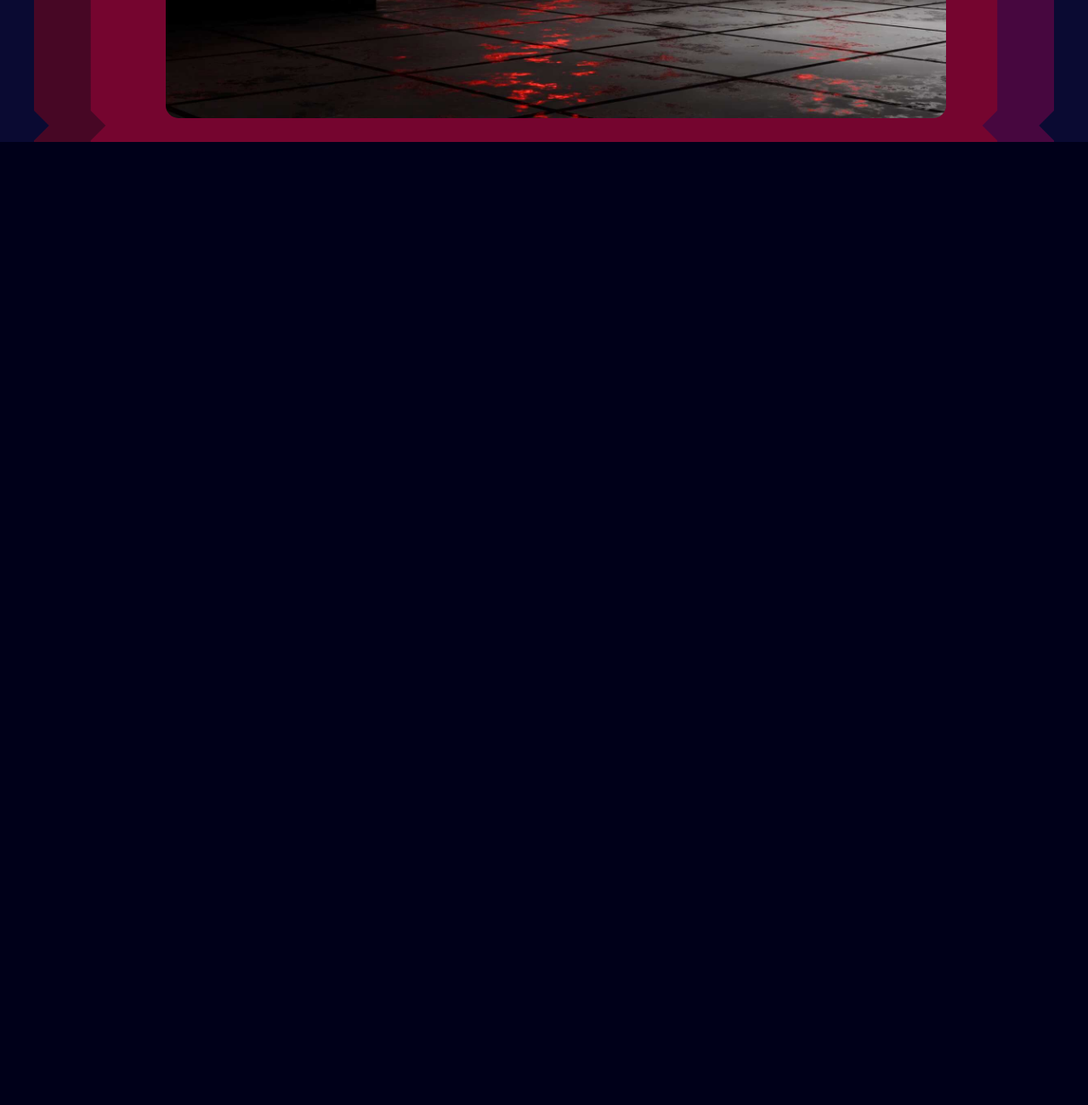
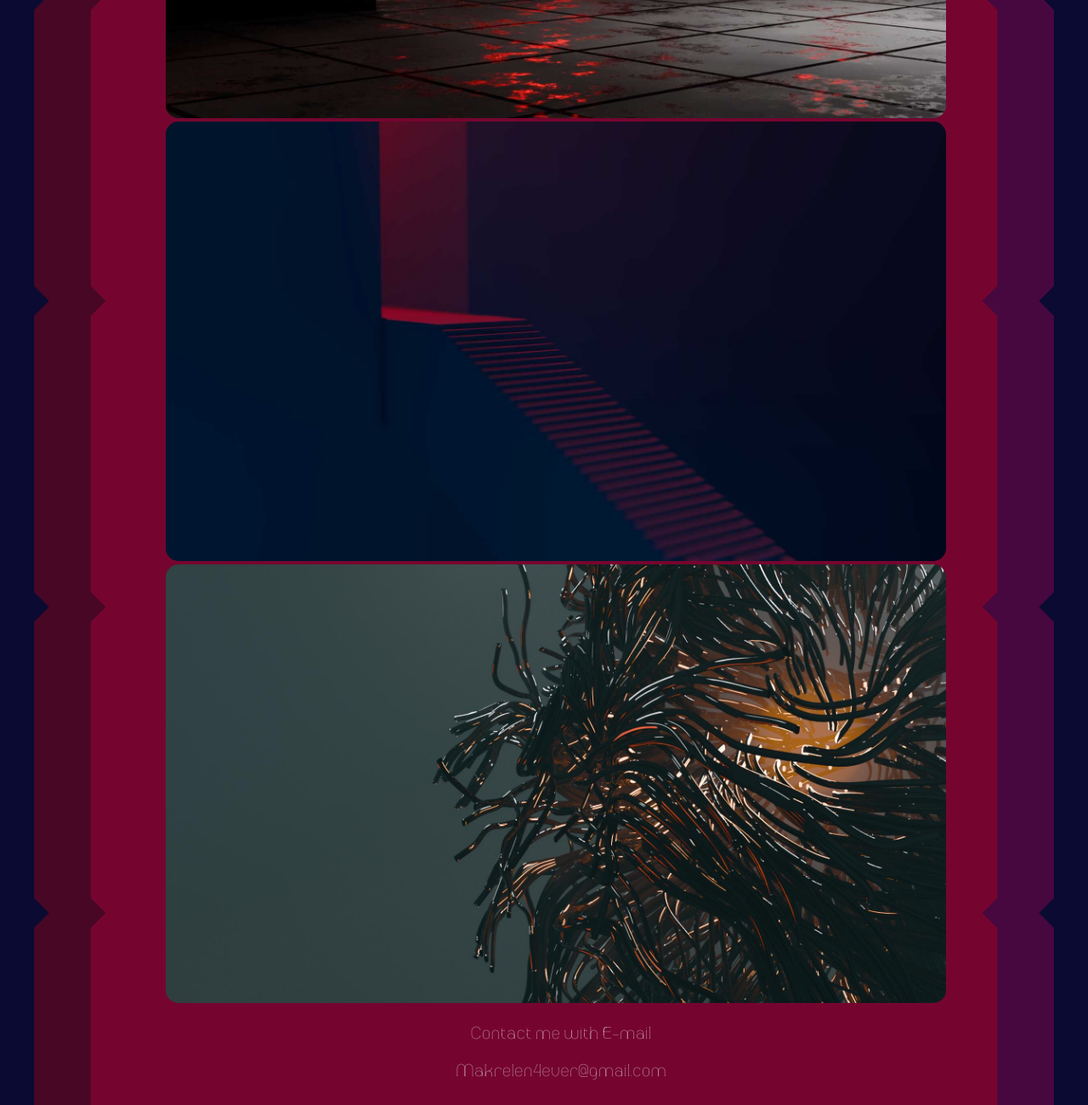
Before and after one commit to Makrelen4Ever/Makrelen4Evers-website, a plain HTML site: page index.html in a window 1280 px wide. Shown: the part 1312-2612 px from the top of the page at 85% size. Before the commit the page ends 1479 px from the top, so only its background shows below. Drawn offline with Linux system fonts and the light colour scheme.

Commit message:
Added 2 more renders and an email to contact

```diff
--- a/index.html
+++ b/index.html
@@ -24,6 +24,17 @@
                 color: white;
             }
 
+            .email {
+                display: flex;
+                justify-content: center;
+                align-items: center;
+
+                font-size: 20px;
+                font-family: 'Melaround-Regular';
+
+                color: rgba(255, 255, 255, 0.50);
+            }
+
             h2 {
                 display: flex;
                 justify-content: center;
@@ -35,6 +46,7 @@
             }
 
             .M {
+
                 display: flex;
 
                 margin: auto;
@@ -78,6 +90,12 @@
         <ul>
             <img src="DeadMansMoon_BlueCompressed.jpg" class="Artwork">
             <img src="LiminalDarknessCompressed.jpg" class="Artwork">
+            <img src="StairCaseCompressed.jpg" class="Artwork">
+            <img src="SciFiCablesCompressed.jpg" class="Artwork">
+            <p class="email">Contact me with E-mail</p>
+            <p class="email">Makrelen4ever@gmail.com</p>
         </ul>
+
+
     </body>
 </html>
```
Also changed, not shown: SciFiCablesCompressed.jpg (added), StairCaseCompressed.jpg (added), 2 other files.
